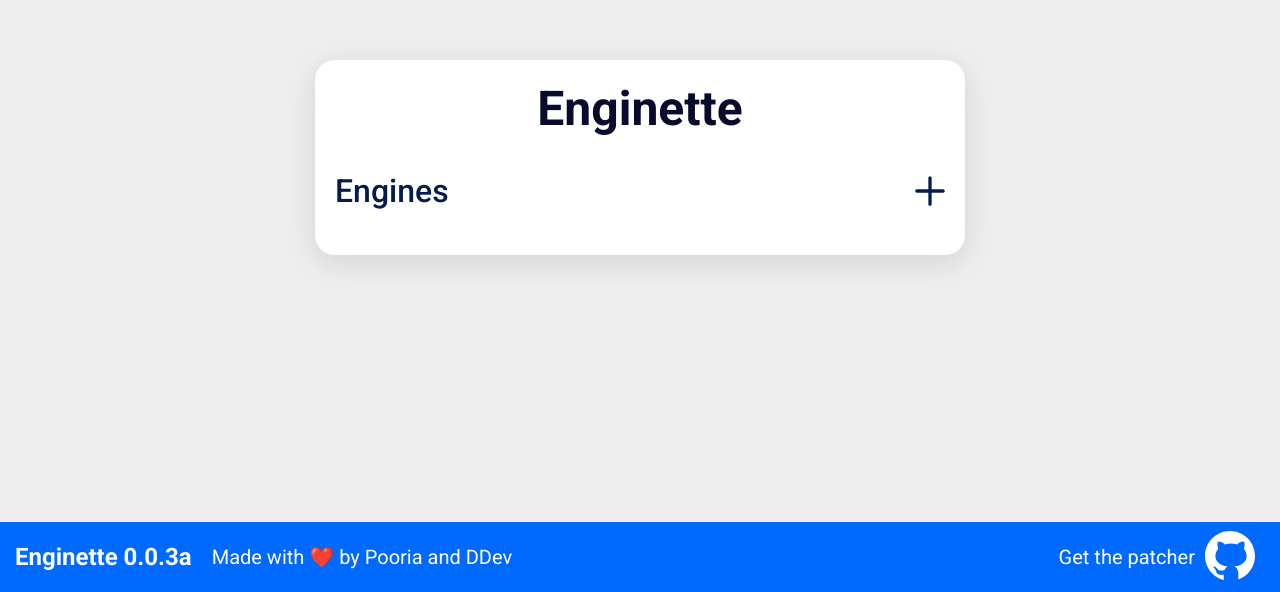
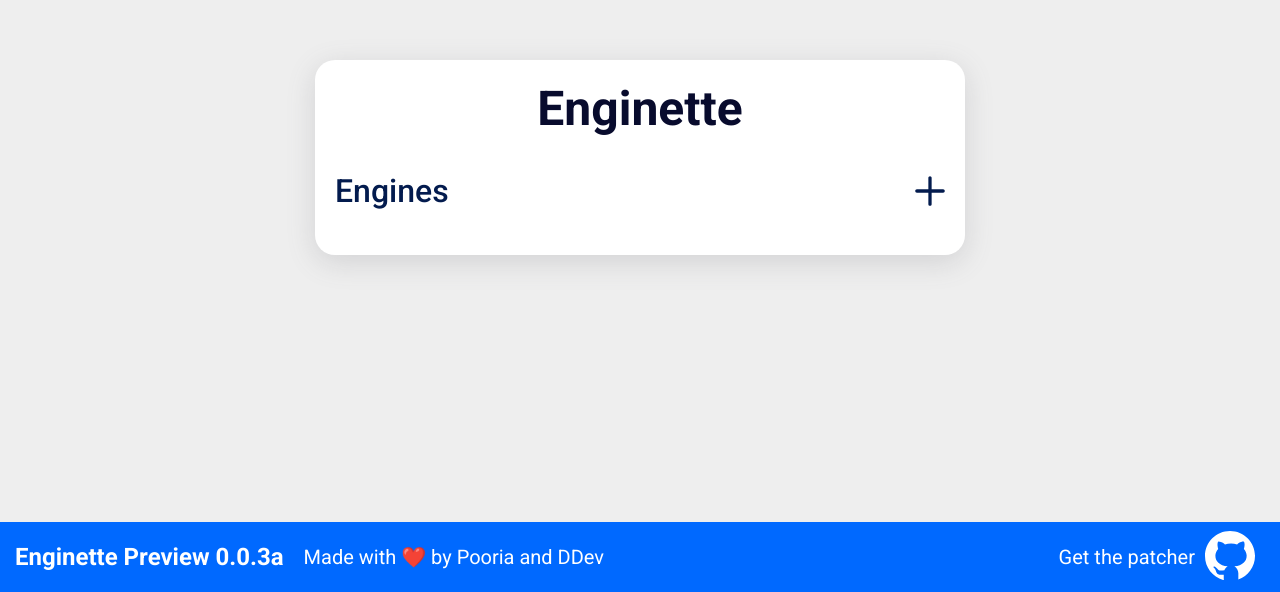
Before and after one commit to Enginette/enginette, a React (Create React App) app: page / in a window 1280 px wide. Shown: the part 208-800 px from the top of the page. Built offline with nearby package versions, Linux system fonts and the light colour scheme.

Commit message:
Update footer to say preview

```diff
--- a/src/components/Footer/Footer.jsx
+++ b/src/components/Footer/Footer.jsx
@@ -52,7 +52,7 @@ const Footer = () => {
 	return (
 		<FooterDiv>
 			<Left>
-				<h1>Enginette 0.0.3a</h1>
+				<h1>Enginette Preview 0.0.3a</h1>
 				<p>Made with ❤️ by Pooria and DDev</p>
 			</Left>
 			<Right>
```
